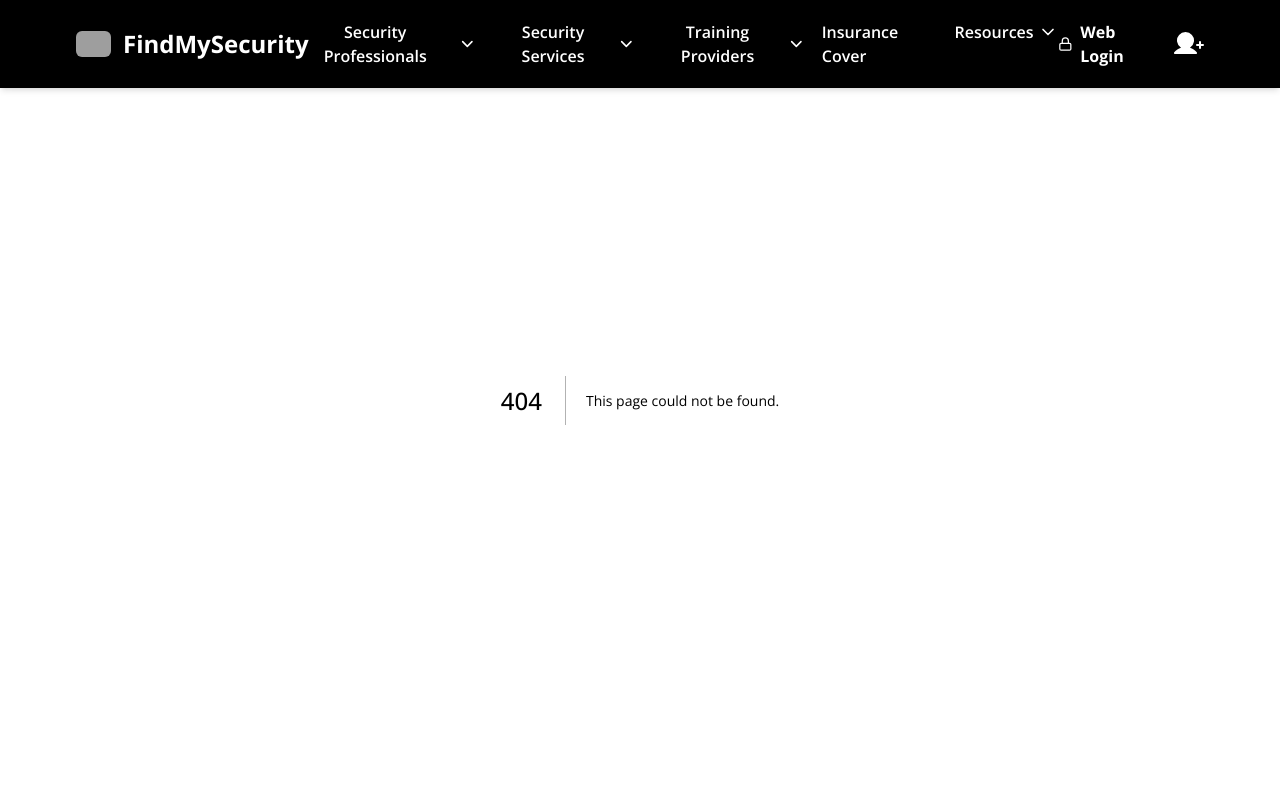
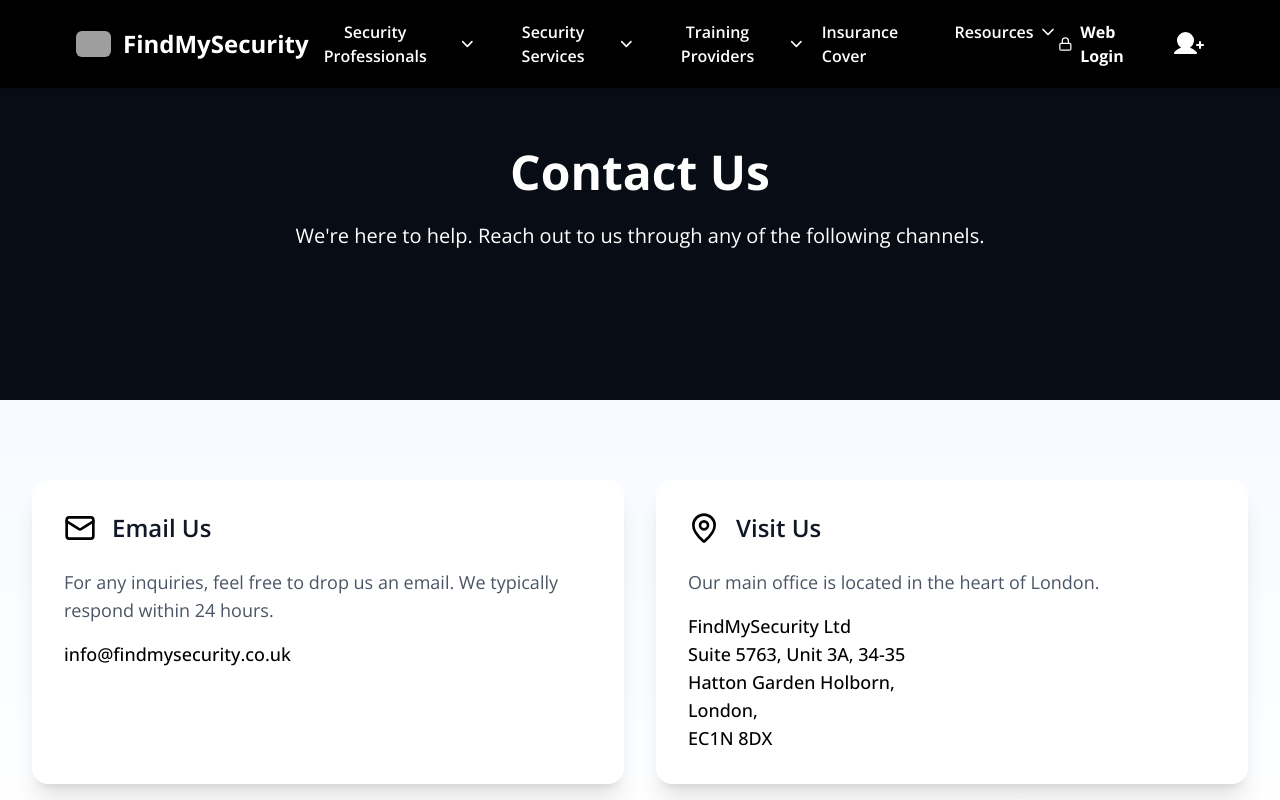
Before and after one commit to HamadAliMughal/FindMySecurity-Web, a Next.js app in the folder findmysecurity/: page /contact-us in a window 1280 px wide. Before the commit this address had no page. Shown: the top 800 px of the page. Built offline with nearby package versions, Linux system fonts and the light colour scheme; grey boxes are pictures that could not be loaded.

Commit message:
contact us page

```diff
--- /dev/null
+++ b/findmysecurity/src/app/contact-us/page.tsx
@@ -0,0 +1,66 @@
+'use client';
+
+import React from 'react';
+import { Mail, MapPin } from 'lucide-react';
+import Link from 'next/link';
+
+export default function ContactUs() {
+  const handleEmailClick = () => {
+    window.location.href = 'mailto:contact@findmysecurity.com';
+  };
+
+  return (
+    <div className="min-h-screen bg-gradient-to-b from-blue-50 to-white mt-[15px] sm:mt-0">
+      {/* Hero Section */}
+      <div className="relative h-[400px] bg-[#101828] overflow-hidden mt-[10px] sm:mt-0">
+        <div className="absolute inset-0 bg-black opacity-50"></div>
+        <div className="relative max-w-7xl mx-auto px-4 sm:px-6 lg:px-8 h-full flex flex-col justify-center items-center text-center text-white">
+          <h1 className="text-5xl font-bold mb-6">Contact Us</h1>
+          <p className="text-xl max-w-3xl mx-auto leading-relaxed">
+            We're here to help. Reach out to us through any of the following channels.
+          </p>
+        </div>
+      </div>
+
+      {/* Contact Cards Section */}
+      <section className="py-20 max-w-7xl mx-auto px-4 sm:px-6 lg:px-8">
+        <div className="grid grid-cols-1 md:grid-cols-2 gap-8">
+          {/* Email Card */}
+          <div
+            className="bg-white rounded-2xl shadow-xl p-8 hover:shadow-2xl transition-shadow duration-300 cursor-pointer"
+            onClick={handleEmailClick}
+          >
+            <div className="flex items-center mb-6">
+              <Mail className="h-8 w-8 text-black mr-4" />
+              <h3 className="text-2xl font-semibold text-gray-900">Email Us</h3>
+            </div>
+            <p className="text-lg text-gray-600 mb-4">
+              For any inquiries, feel free to drop us an email. We typically respond within 24 hours.
+            </p>
+            <p className="text-lg font-medium text-black">
+            info@findmysecurity.co.uk
+            </p>
+          </div>
+
+          {/* Postal Address Card */}
+          <div className="bg-white rounded-2xl shadow-xl p-8">
+            <div className="flex items-center mb-6">
+              <MapPin className="h-8 w-8 text-black mr-4" />
+              <h3 className="text-2xl font-semibold text-gray-900">Visit Us</h3>
+            </div>
+            <p className="text-lg text-gray-600 mb-4">
+              Our main office is located in the heart of London.
+            </p>
+            <address className="text-lg font-medium text-black not-italic">
+            FindMySecurity Ltd <br />
+            Suite 5763, Unit 3A, 34-35 <br />
+            Hatton Garden Holborn, <br />
+            London, <br />
+            EC1N 8DX
+            </address>
+          </div>
+        </div>
+      </section>
+    </div>
+  );
+}
```
